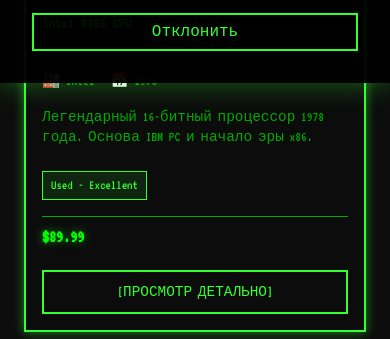
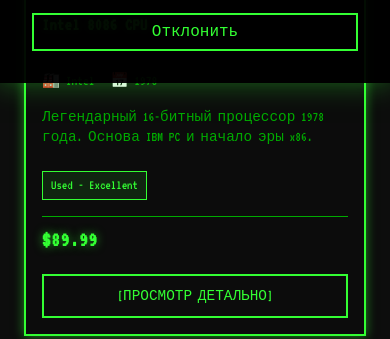
Before and after one commit to Tiger884/Tiger884.github.io, a website: page index.html in a window 390 px wide. Shown: the part 761-1100 px from the top of the page. Drawn offline with Linux system fonts and the light colour scheme.

Commit message:
✨ Улучшена читаемость названий и цен товаров
- Название товара: увеличен размер до 1.2rem, добавлен жирный шрифт
- Цена: увеличена до 1.5rem, моноширинный шрифт, яркое свечение
- Добавлено свечение текста для лучшей видимости
- Увеличен межбуквенный интервал для чёткости
- Обновлены стили для мобильных устройств
- Текст теперь более контрастный и читаемый

```diff
--- a/assets/css/main.css
+++ b/assets/css/main.css
@@ -598,11 +598,14 @@ body.production::after {
 }
 
 .product-title {
-    color: var(--terminal-secondary);
-    font-size: 1.1rem;
+    color: var(--terminal-primary);
+    font-size: 1.2rem;
+    font-weight: bold;
     margin-bottom: var(--spacing-sm);
-    line-height: 1.3;
+    line-height: 1.4;
     min-height: 2.6rem;
+    text-shadow: 0 0 8px rgba(51, 255, 51, 0.6);
+    letter-spacing: 0.5px;
 }
 
 .product-description {
@@ -662,11 +665,13 @@ body.production::after {
 }
 
 .product-price {
-    color: var(--terminal-secondary);
-    font-size: 1.3rem;
+    color: var(--terminal-primary);
+    font-size: 1.5rem;
     font-weight: bold;
-    text-shadow: var(--glow-primary);
+    text-shadow: 0 0 12px var(--terminal-glow);
     margin-bottom: var(--spacing-xs);
+    letter-spacing: 1px;
+    font-family: var(--font-mono);
 }
 
 .product-location {
@@ -925,11 +930,15 @@ body.production::after {
     }
 
     .product-title {
-        font-size: 1rem;
+        font-size: 1.1rem;
+        font-weight: bold;
+        text-shadow: 0 0 6px rgba(51, 255, 51, 0.5);
     }
 
     .product-price {
-        font-size: 1.1rem;
+        font-size: 1.3rem;
+        font-weight: bold;
+        text-shadow: 0 0 10px var(--terminal-glow);
     }
 }
 
```
